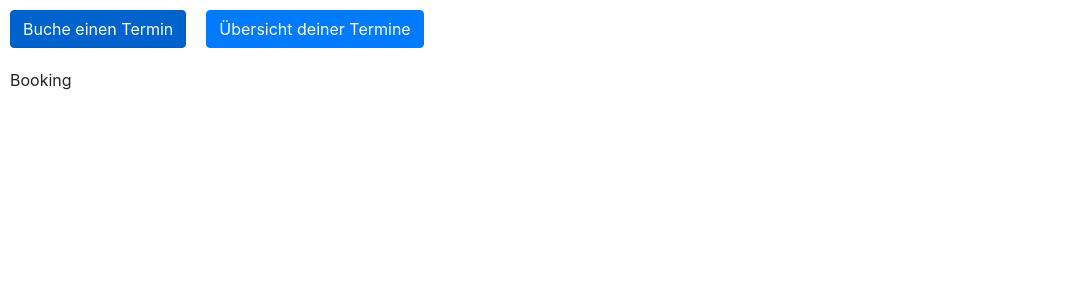
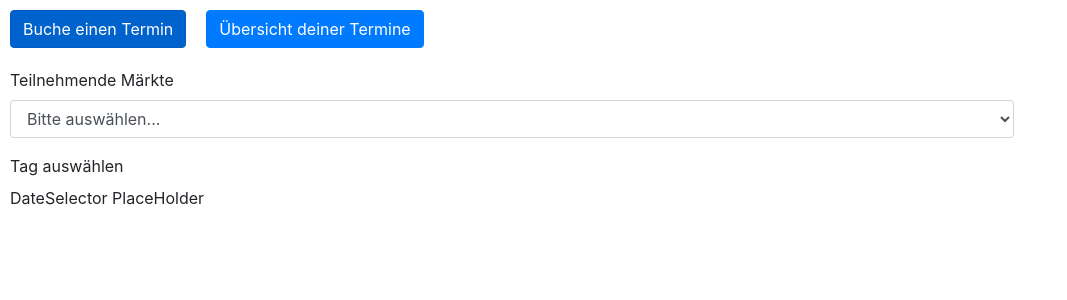
Before and after one commit to Nuckal777/queued, a React (Create React App) app in the folder frontend/src/: page / in a window 1280 px wide. Shown: the top 300 px of the page, without its empty margins (0-1067 px from the left). Built offline with nearby package versions, Linux system fonts and the light colour scheme.

Commit message:
added booking form

```diff
--- /dev/null
+++ b/frontend/src/src/forms/BookingForm.js
@@ -0,0 +1,22 @@
+import React from "react";
+import { Form } from 'react-bootstrap';
+import StoreSelector from "./controls/StoreSelector";
+import DateSelector from "./controls/DateSelector";
+
+const Booking = (props) => {
+
+    return (
+        <Form>
+            <Form.Group controlId="bookingForm.store">
+                <Form.Label>Teilnehmende Märkte</Form.Label>
+                <StoreSelector />
+            </Form.Group>
+            <Form.Group controlId="bookingForm.store">
+                <Form.Label>Tag auswählen</Form.Label>
+                <DateSelector />
+            </Form.Group>
+        </Form>
+    );
+}
+
+export default Booking;
--- /dev/null
+++ b/frontend/src/src/forms/controls/DateSelector.js
@@ -0,0 +1,5 @@
+import React from 'react';
+
+const DateSelector = () => <div>DateSelector PlaceHolder</div>;
+
+export default DateSelector;
--- /dev/null
+++ b/frontend/src/src/forms/controls/StoreSelector.js
@@ -0,0 +1,17 @@
+import React from 'react';
+import { Form } from "react-bootstrap";
+
+const StoreSelector = () => {
+
+    return (
+        <Form.Control as="select" value={0}>
+            <option value={0} disabled>Bitte auswählen...</option>
+            <option value={1}>Markt 1</option>
+            <option value={2}>Makrt 2</option>
+            <option value={3}>Markt 3</option>
+        </Form.Control>
+    )
+
+}
+
+export default StoreSelector;
--- a/frontend/src/src/views/Booking.js
+++ b/frontend/src/src/views/Booking.js
@@ -1,8 +1,9 @@
 import React from "react";
+import BookingForm from '../forms/BookingForm'
 
 const Booking = (props) => {
 
-    return <div>Booking</div>;
+    return <BookingForm />;
 }
 
 export default Booking;
```
